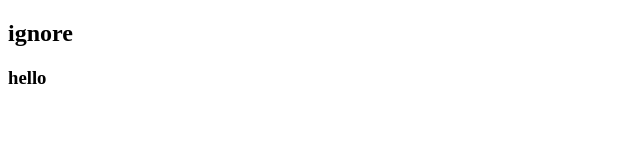
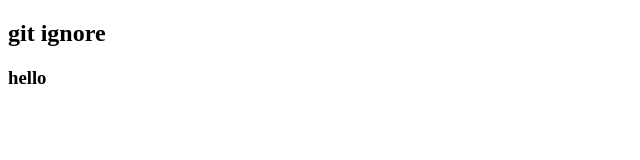
Before and after one commit to rishavsharma0981/git-ignore, a plain HTML site: page index.html in a window 1280 px wide. Shown: the full height of the page, 0-640 px from the left. Drawn offline with Linux system fonts and the light colour scheme.

Commit message:
git ignore file done

```diff
--- a/index.html
+++ b/index.html
@@ -6,8 +6,7 @@
     <title>git ignore</title>
 </head>
 <body>
-    <h2>ignore</h2>
+    <h2>git ignore</h2>
     <h3>hello</h3>
-
 </body>
 </html>
```
Also changed, not shown: app.html (deleted), 2 other files.
